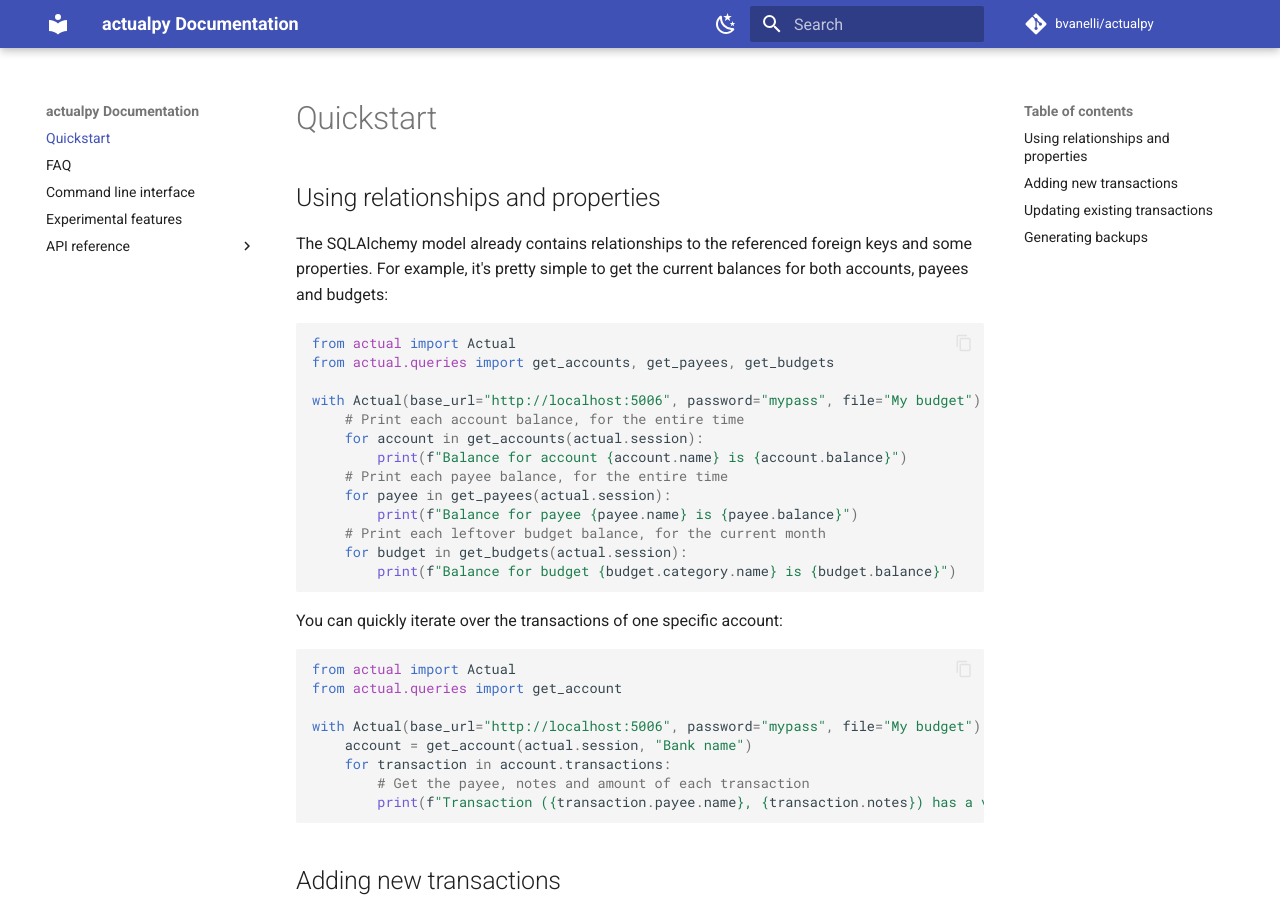
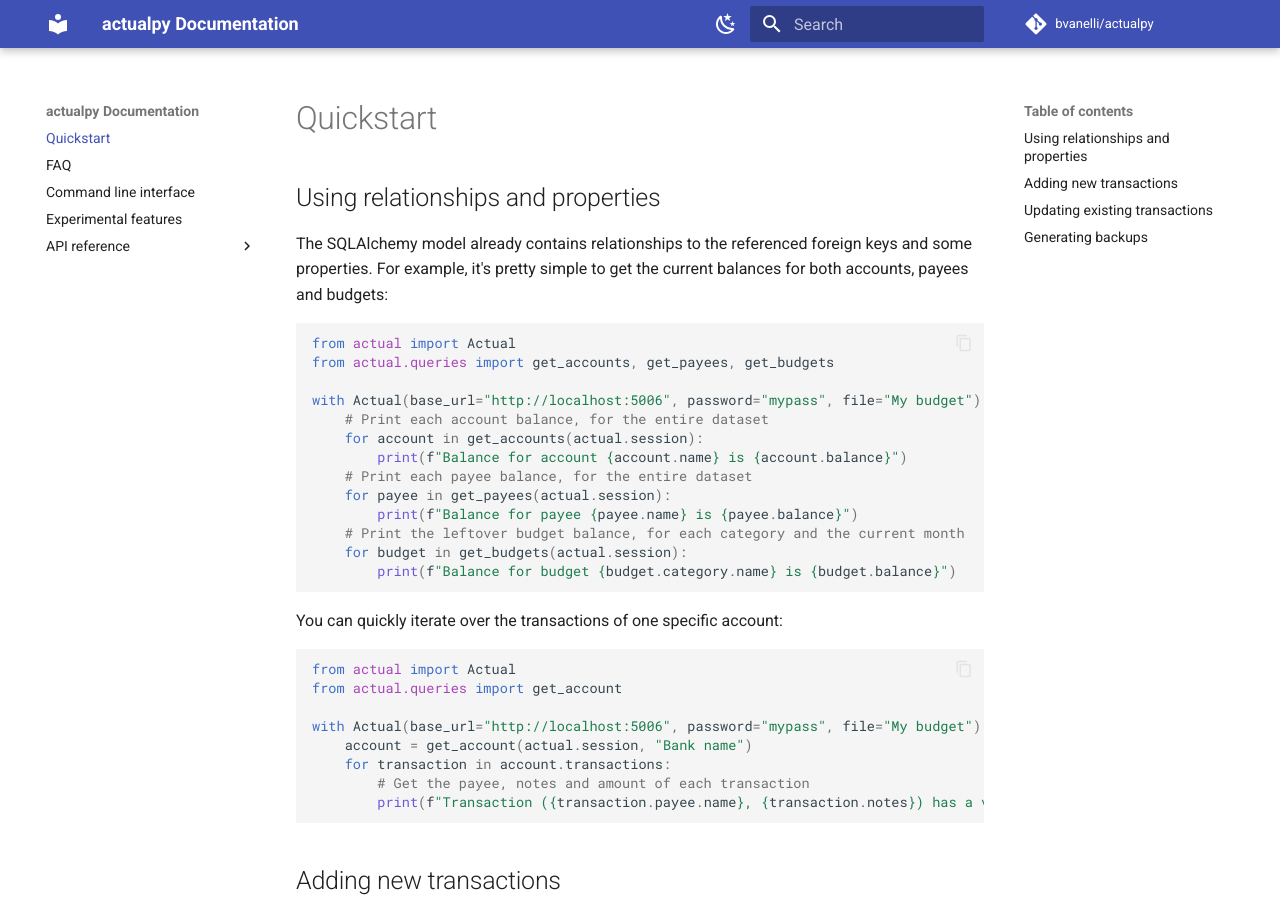
Before and after one commit to bvanelli/actualpy, an MkDocs documentation site: the page built from docs/index.md, in a window 1280 px wide and 900 px high. Built offline with MkDocs 1.6.1 and Material for MkDocs 9.7.7, drawn with Linux system fonts in a browser that asks for light colours; comment, search, counter and statistics services are not loaded.

Commit message:
docs: Adjust example comments.

````diff
--- a/docs/index.md
+++ b/docs/index.md
@@ -10,13 +10,13 @@ from actual import Actual
 from actual.queries import get_accounts, get_payees, get_budgets
 
 with Actual(base_url="http://localhost:5006", password="mypass", file="My budget") as actual:
-    # Print each account balance, for the entire time
+    # Print each account balance, for the entire dataset
     for account in get_accounts(actual.session):
         print(f"Balance for account {account.name} is {account.balance}")
-    # Print each payee balance, for the entire time
+    # Print each payee balance, for the entire dataset
     for payee in get_payees(actual.session):
         print(f"Balance for payee {payee.name} is {payee.balance}")
-    # Print each leftover budget balance, for the current month
+    # Print the leftover budget balance, for each category and the current month
     for budget in get_budgets(actual.session):
         print(f"Balance for budget {budget.category.name} is {budget.balance}")
 ```
````
